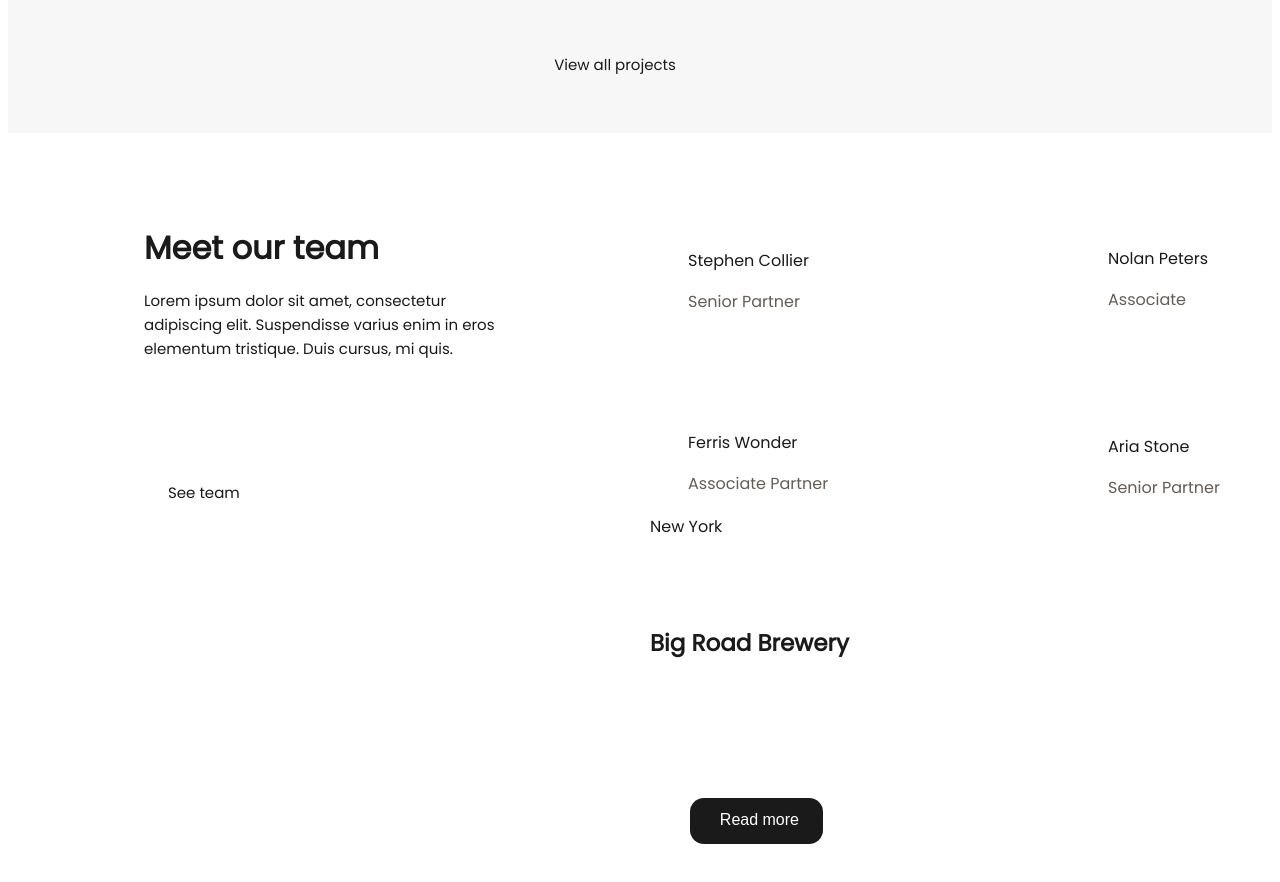
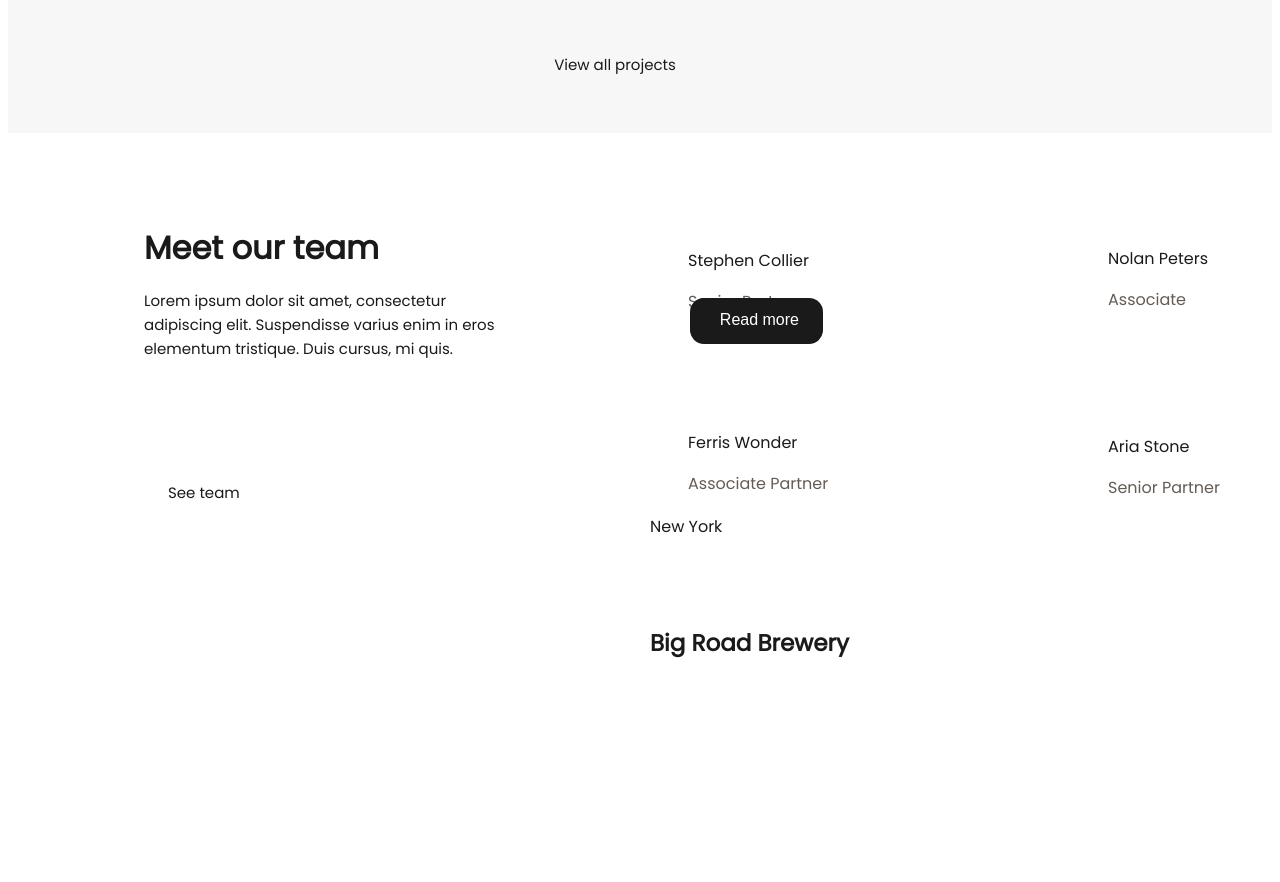
Before and after one commit to TommyBryson/home, a plain HTML site: page index.html in a window 1280 px wide. Shown: the part 5002-5884 px from the top of the page. Drawn offline with Linux system fonts and the light colour scheme.

Commit message:
Update home.css

```diff
--- a/home.css
+++ b/home.css
@@ -357,7 +357,7 @@ a {
     border:none;
     position: absolute;
     left: 690px;
-    top: 5800px;
+    top: 5300px;
     height: 46px;
     width: 133px;
     background: #1B1A1A;
```
